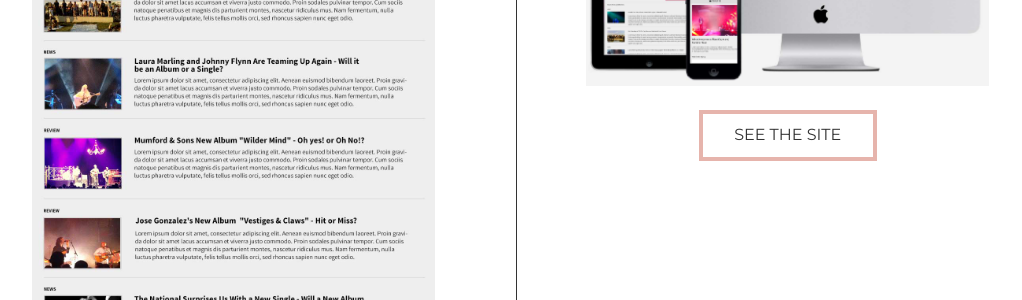
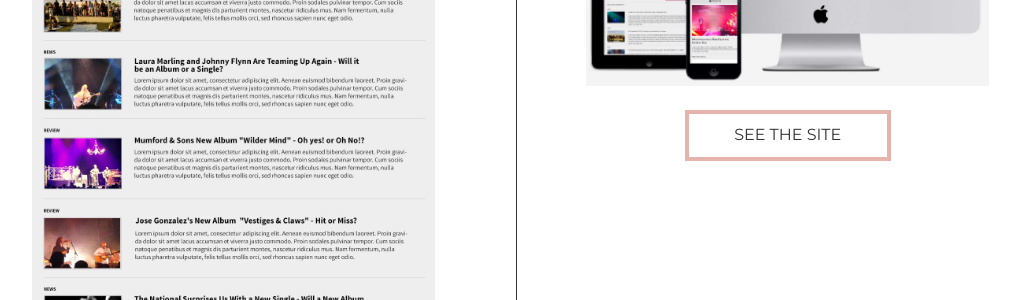
Before and after one commit to skiddhubbard/skiddhubbard.github.io, a Jekyll site: the page built from unplugged.html, in a window 1280 px wide. Shown: the part 586-886 px from the top of the page, without its empty margins (124-1146 px from the left). Built offline with Jekyll 4.4.1, drawn with Linux system fonts in a browser that asks for light colours; nearby versions of some CDN libraries.

Commit message:
button adjustments

```diff
--- a/_sass/site/_base.scss
+++ b/_sass/site/_base.scss
@@ -332,7 +332,7 @@ nav li {
 }
 
 .site-button {
-  width: 150px;
+  width: 178px;
   border: solid 4px #e6b4ac;
   margin: 3% auto 10%;
   text-align: center;
```
